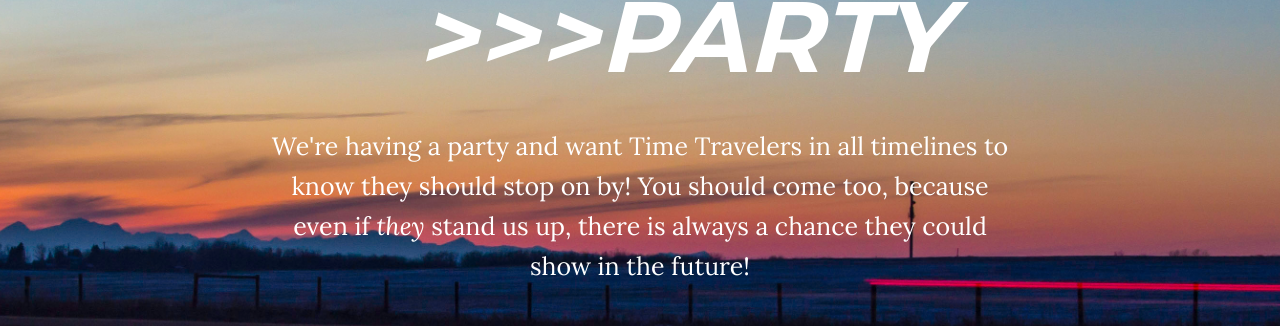
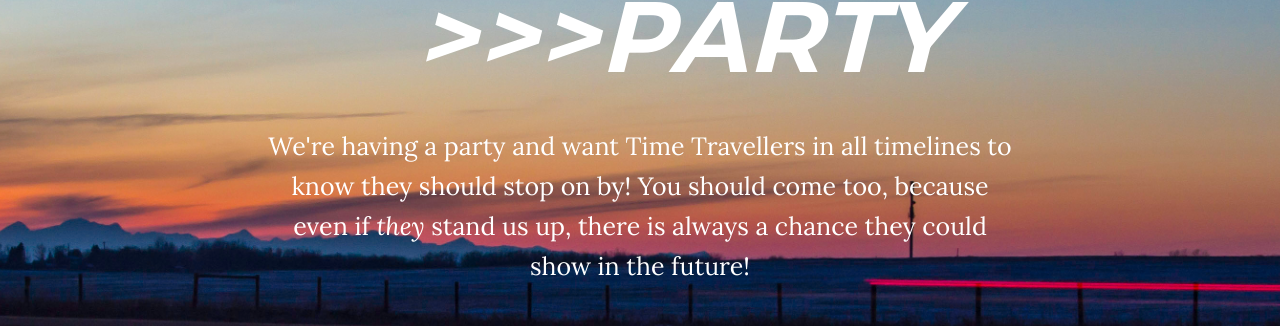
Before and after one commit to timetravelparty/timetravelparty.github.io, a Jekyll site: the page built from index.html, in a window 1280 px wide and 900 px high. Shown: the part 312-638 px from the top of the window. Built offline with Jekyll 4.4.1, drawn with Linux system fonts in a browser that asks for light colours; some of the changed text lies outside the part shown.

Commit message:
Fix misspellings of travelers

```diff
--- a/_includes/about.html
+++ b/_includes/about.html
@@ -21,7 +21,7 @@
 
                 <h1>That's where we step in.</h1>
 
-                <p>We want to throw the world's best Time Traveler party. A party that the cosmos will forever be talking about. One for the ages and ages and ages... But unlike Stephen Hawking's "How To Throw A Party 101" failure, we're going to <em>ACTUALLY INVITE YOU</em> and all the Time Travelers from now until...<div style="font-size:80px">&infin;</div></p>
+                <p>We want to throw the world's best Time Traveler party. A party that the cosmos will forever be talking about. One for the ages and ages and ages... But unlike Stephen Hawking's "How To Throw A Party 101" failure, we're going to <em>ACTUALLY INVITE YOU</em> and all the Time Travellers from now until...<div style="font-size:80px">&infin;</div></p>
                 <hr>
             </div>
           </div>
--- a/_includes/header.html
+++ b/_includes/header.html
@@ -5,7 +5,7 @@
                 <div class="row">
                     <div class="col-md-8 col-md-offset-2">
                         <h1 class="brand-heading">Time Travel &nbsp;&nbsp;&nbsp;<em>>>>Party</em></h1>
-                        <p class="intro-text">We're having a party and want Time Travelers in all timelines to know they should stop on by! You should come too, because even if <em>they</em> stand us up, there is always a chance they could show in the future!
+                        <p class="intro-text">We're having a party and want Time Travellers in all timelines to know they should stop on by! You should come too, because even if <em>they</em> stand us up, there is always a chance they could show in the future!
                         </p>
                         <a href="#about" class="btn btn-circle page-scroll">
                             <i class="fa fa-angle-double-down animated"></i>
```
